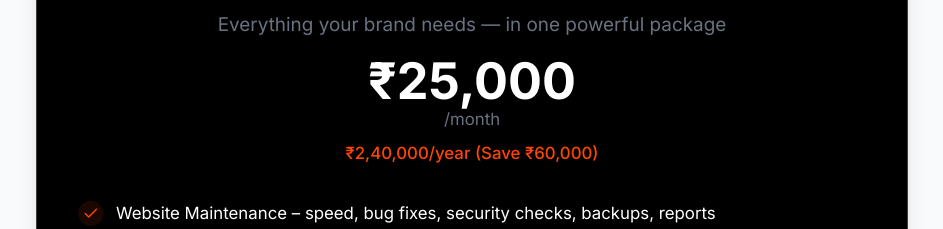
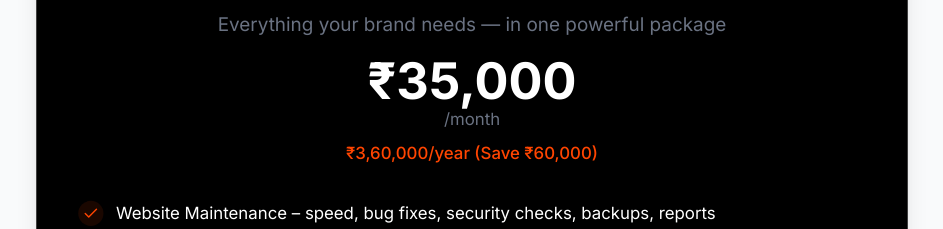
Before and after one commit to Yashveer273/booklynkservices, a Next.js app: page /pricing in a window 1280 px wide. Shown: the part 1400-1629 px from the top of the page, without its empty margins (168-1111 px from the left). Built offline with nearby package versions, Linux system fonts and the light colour scheme.

Commit message:
31-11-25

```diff
--- a/app/pricing/page.tsx
+++ b/app/pricing/page.tsx
@@ -7,9 +7,9 @@ export default function Pricing() {
   const plans = [
     {
       name: "All-In-One Growth Package",
-      price: "₹25,000",
+      price: "₹35,000",
       period: "month",
-      yearlyPrice: "₹2,40,000/year (Save ₹60,000)",
+      yearlyPrice: "₹3,60,000/year (Save ₹60,000)",
       description: "Everything your brand needs — in one powerful package",
       features: [
         "Website Maintenance – speed, bug fixes, security checks, backups, reports",
```
